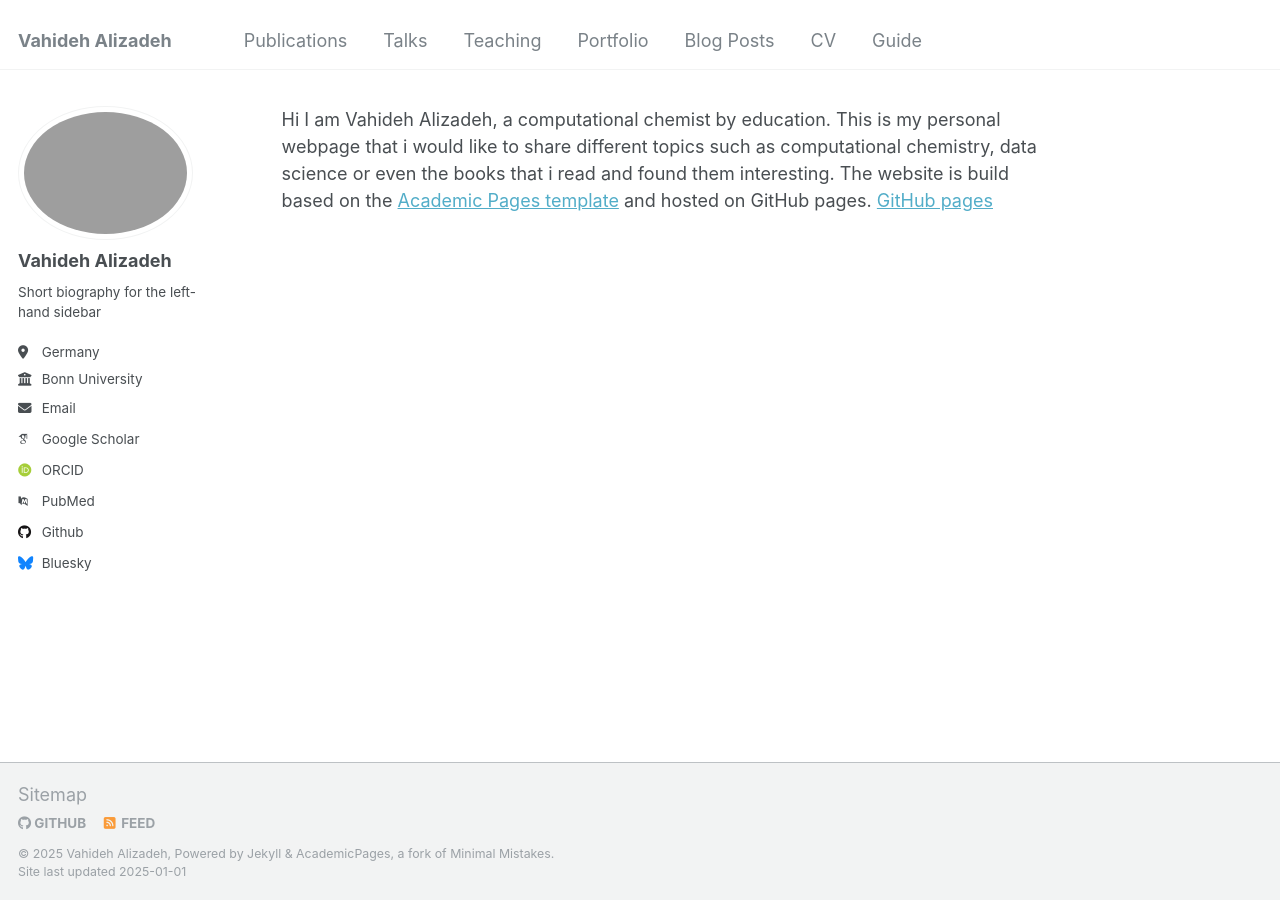
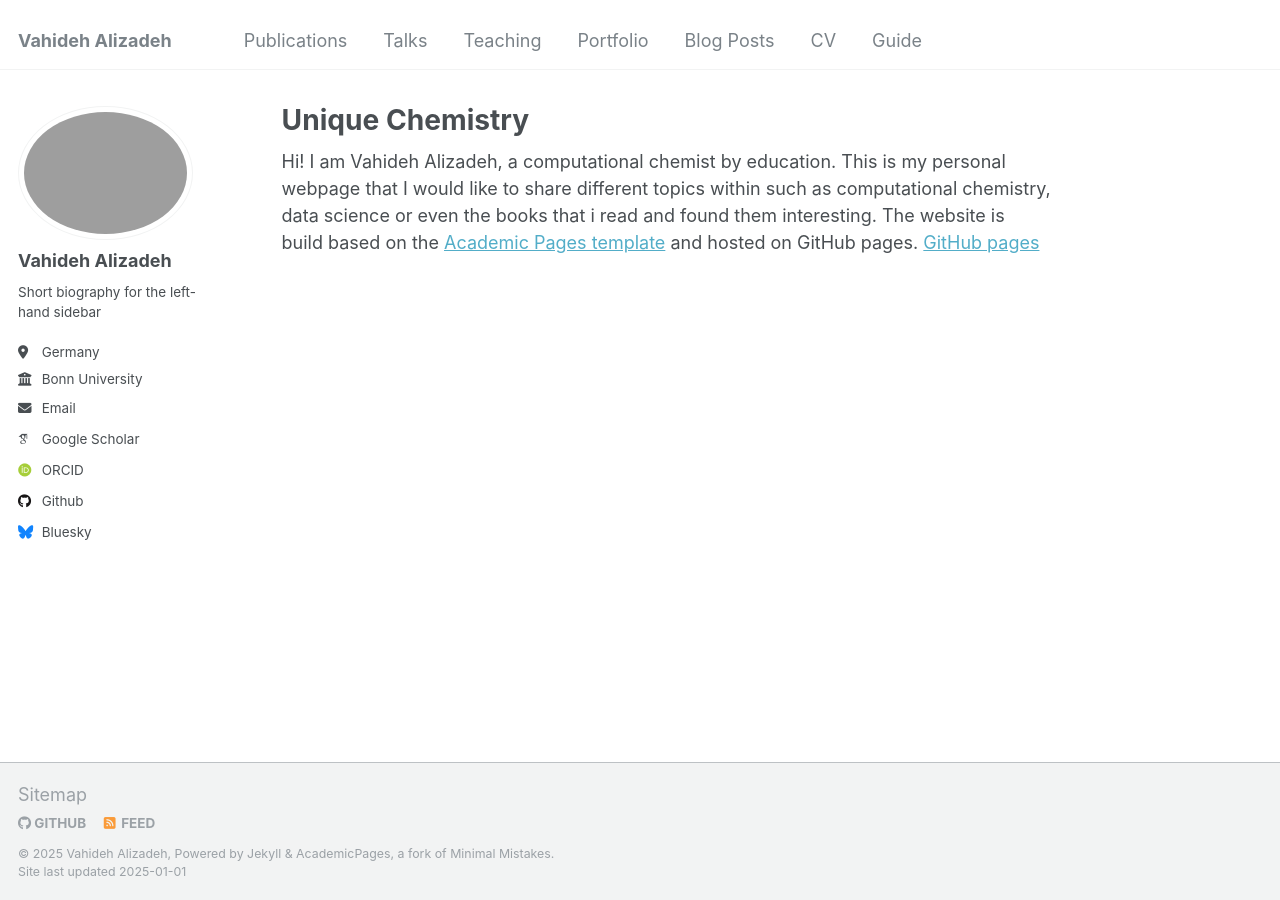
Before and after one commit to V-Alizade/V-Alizade.github.io, a Jekyll site: the page built from _pages/about.md, in a window 1280 px wide. Built offline with Jekyll 4.4.1, drawn with Linux system fonts in a browser that asks for light colours; some web fonts are replaced; part of the change alters nothing that is shown.

Commit message:
update about.md and config.yml

```diff
--- a/_config.yml
+++ b/_config.yml
@@ -32,11 +32,11 @@ author:
 
   # Academic websites
   arxiv            : # URL - Update with the correct link to your profile
-  googlescholar    : "https://scholar.google.com/citations?user=PS_CX0AAAAAJ"
+  googlescholar    : "https://scholar.google.com/citations?user=KjH4OiUAAAAJ&hl=en"
   impactstory      : # URL
-  orcid            : "http://orcid.org/yourorcidurl"
+  orcid            : "https://orcid.org/0000-0003-2878-3804"
   semantic         : # URL
-  pubmed           : "https://www.ncbi.nlm.nih.gov/pubmed/?term=john+snow"
+  pubmed           : # "https://www.ncbi.nlm.nih.gov/pubmed/?term=john+snow"
   researchgate     : # URL
   scopus           : # URL
 
@@ -44,7 +44,7 @@ author:
   bitbucket        : # Username - Update with your username on the site
   codepen          : # Username
   dribbble         : # Username
-  github           : "academicpages"
+  github           : "V-Alizade"
   kaggle           : # Username
   stackoverflow    : # User number or user number and name (i.e., use "1" or "1/jeff-atwood")
 
--- a/_pages/about.md
+++ b/_pages/about.md
@@ -1,10 +1,10 @@
 ---
 permalink: /
-title:"Unique Chemistry"
+title: "Unique Chemistry"
 author_profile: true
 redirect_from:
   - /about/
   - /about.html
 ---
 
-Hi I am Vahideh Alizadeh, a computational chemist by education. This is my personal webpage that i would like to share different topics such as computational chemistry, data science or even the books that i read and found them interesting. The website is build based on the [Academic Pages template](https://github.com/academicpages/academicpages.github.io) and hosted on GitHub pages. [GitHub pages](https://pages.github.com)
+Hi! I am Vahideh Alizadeh, a computational chemist by education. This is my personal webpage that I would like to share different topics within such as computational chemistry, data science or even the books that i read and found them interesting. The website is build based on the [Academic Pages template](https://github.com/academicpages/academicpages.github.io) and hosted on GitHub pages. [GitHub pages](https://pages.github.com)
```
